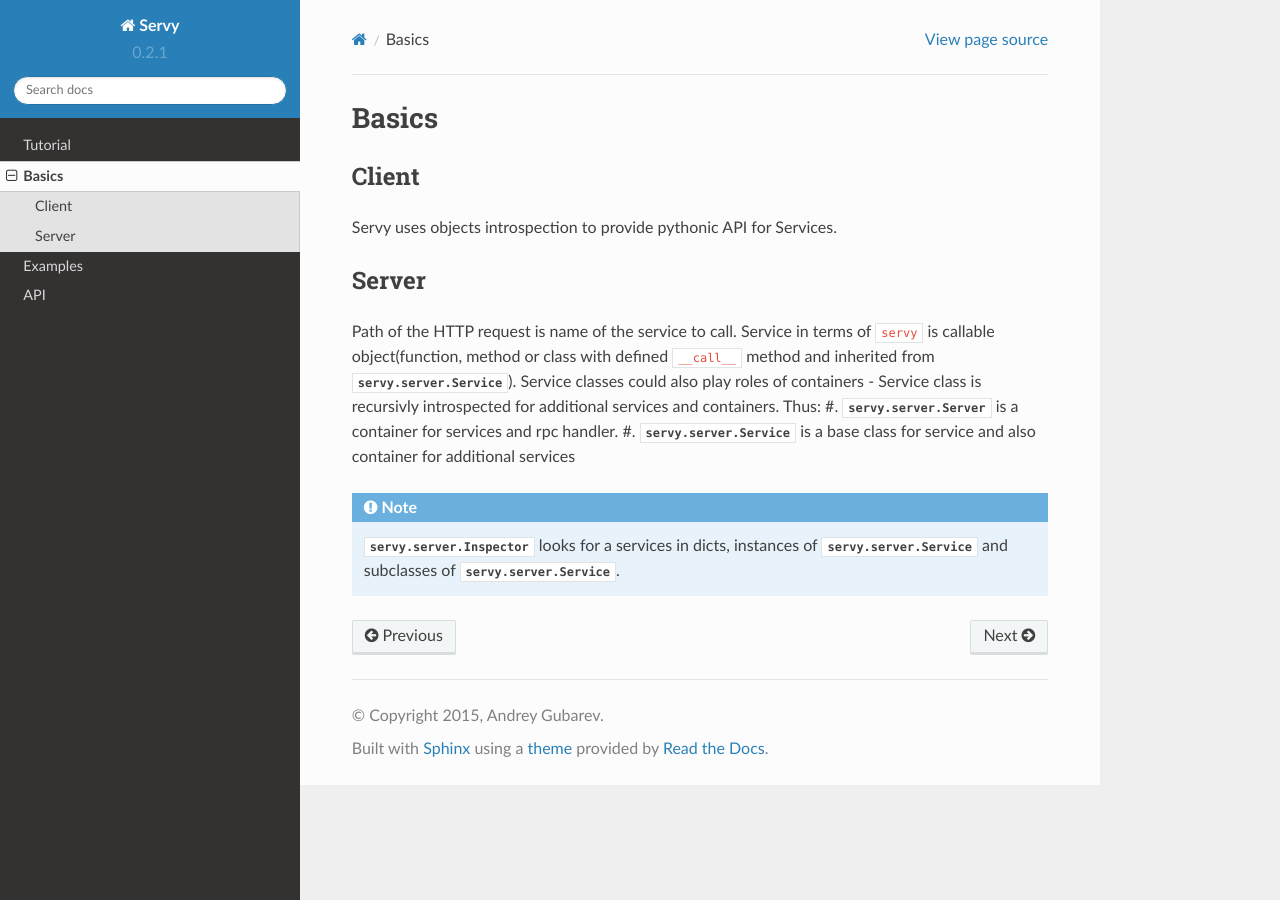
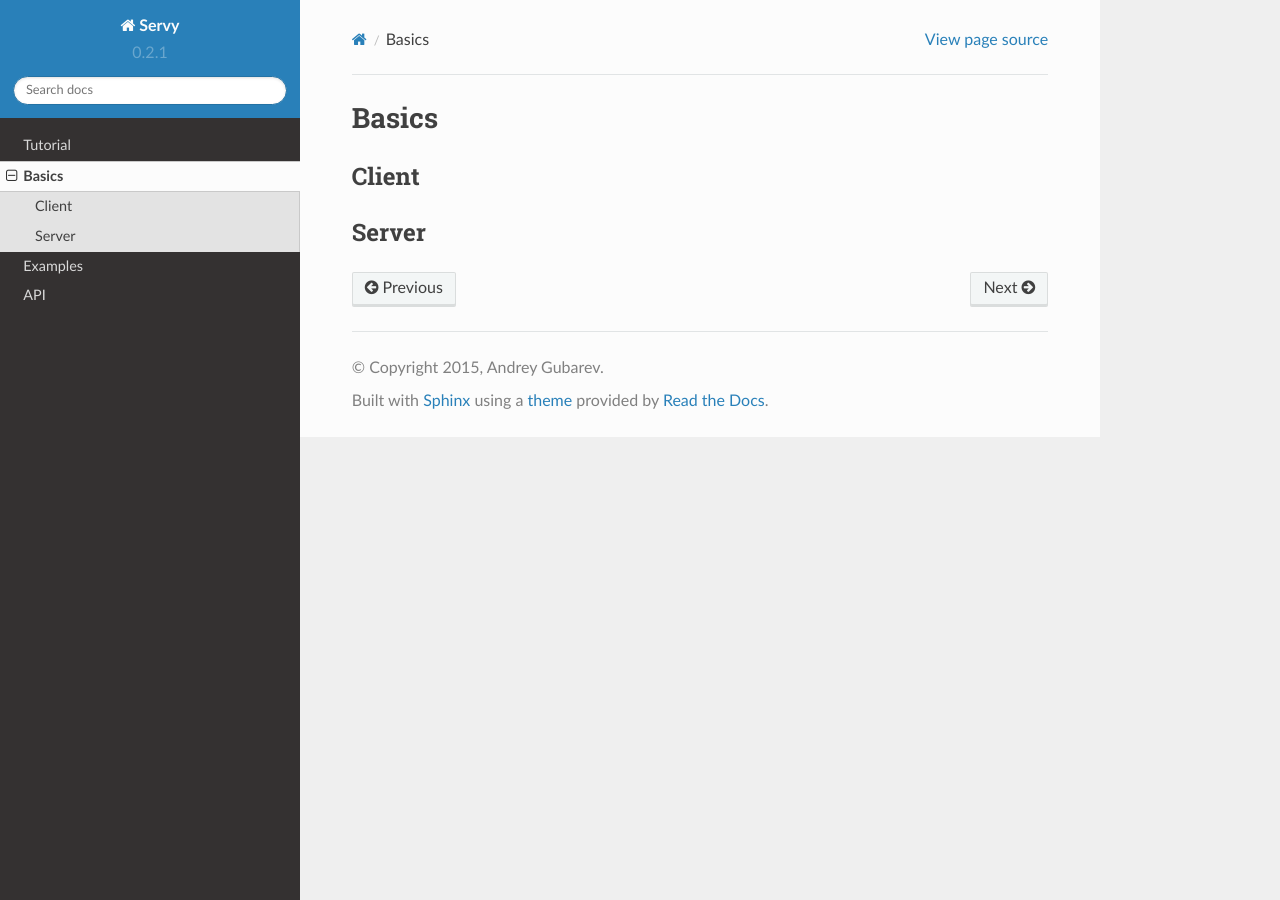
Before and after one commit to movermeyer/servy, a Sphinx documentation site: the page built from docs/modules/basics.rst, in a window 1280 px wide. Built offline with Sphinx 7.4.7 and the Read the Docs theme 2.0.0, drawn with Linux system fonts in a browser that asks for light colours.

Commit message:
remove unapropriete docs

```diff
--- a/docs/modules/basics.rst
+++ b/docs/modules/basics.rst
@@ -4,19 +4,6 @@ Basics
 Client
 ------
 
-Servy uses objects introspection to provide pythonic API for Services.
 
 Server
 ------
-
-Path of the HTTP request is name of the service to call. Service in terms of ``servy``
-is callable object(function, method or class with defined ``__call__`` method and inherited
-from :class:`servy.server.Service`). Service classes could also play roles of containers -
-Service class is recursivly introspected for additional services and containers. Thus:
-#. :class:`servy.server.Server` is a container for services and rpc handler.
-#. :class:`servy.server.Service` is a base class for service and also container for additional
-services
-
-.. note::
-   :class:`servy.server.Inspector` looks for a services in dicts, instances of
-   :class:`servy.server.Service` and subclasses of :class:`servy.server.Service`.
```
